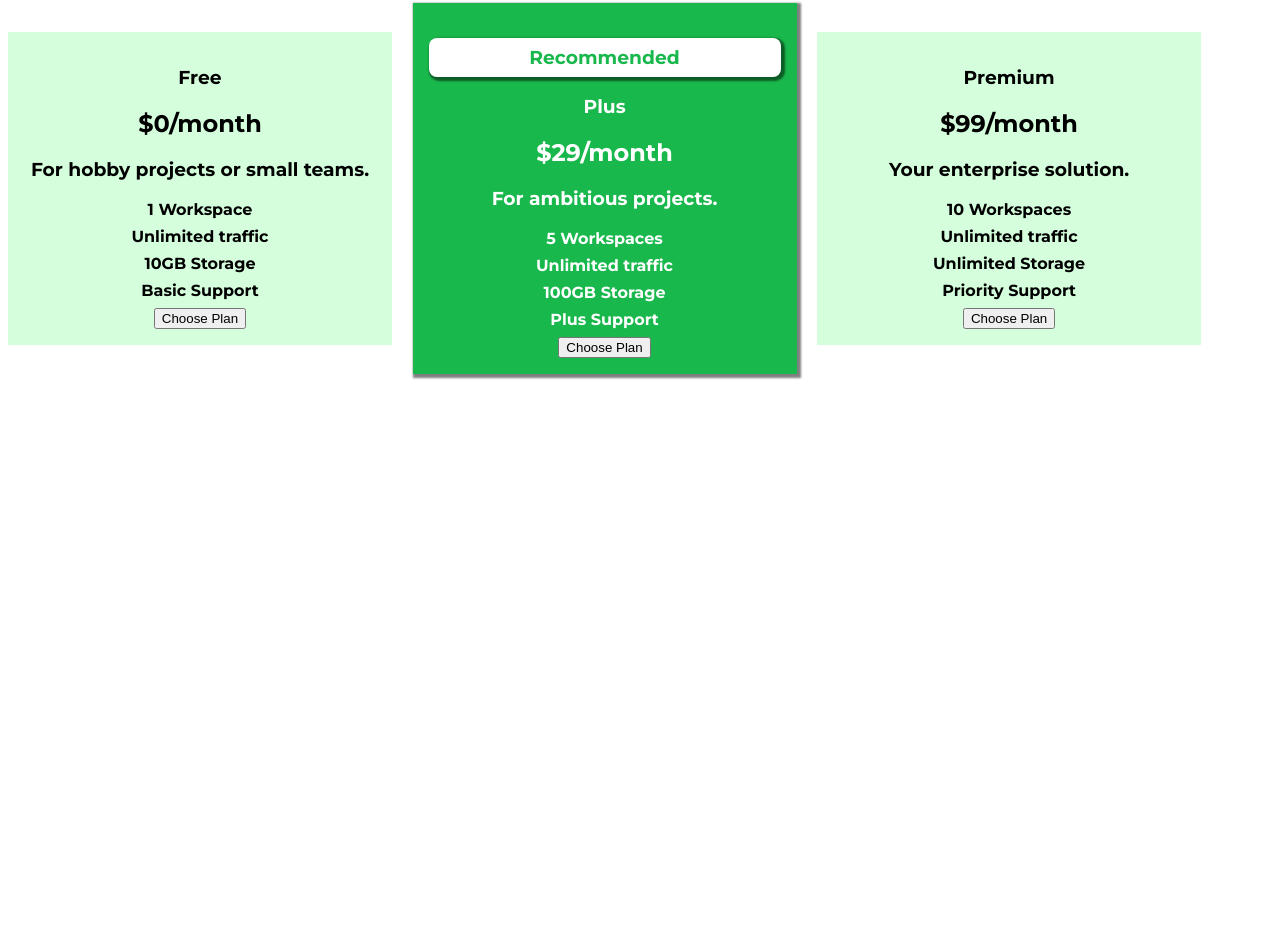
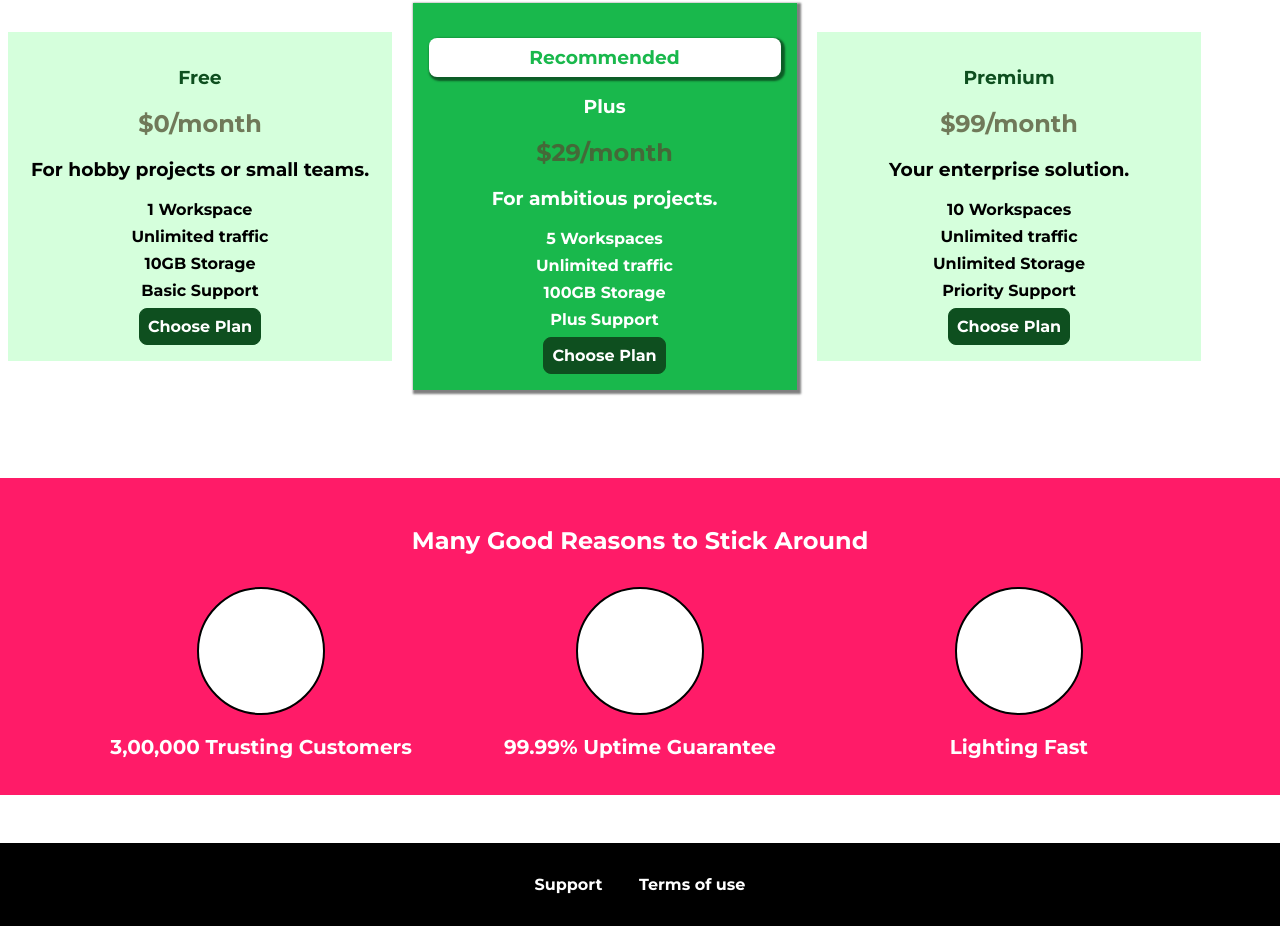
Before and after one commit to suryaprakash539/CSS, a plain HTML site: page index.html in a window 1280 px wide. Shown: the part 645-1571 px from the top of the page. Before the commit the page ends 1027 px from the top, so only its background shows below. Drawn offline with Linux system fonts and the light colour scheme.

Commit message:
have added a footer and made necessary styling to it

```diff
--- a/index.html
+++ b/index.html
@@ -35,8 +35,8 @@
                 <h1 class='section-title'>Choose your plan</h1>
                 <div>
                     <article class='plan'>
-                        <h1>Free</h1>
-                        <h2>$0/month</h2>
+                        <h1 class='plan__title'>Free</h1>
+                        <h2 class='plan__price'>$0/month</h2>
                         <h3>For hobby projects or small teams.</h3>
                         <ul class='plan__features'>
                             <li class='plan__feature'>1 Workspace</li>
@@ -45,13 +45,13 @@
                             <li class='plan__feature'>Basic Support</li>
                         </ul>
                         <div>
-                            <button>Choose Plan</button>
+                            <button class='button'>Choose Plan</button>
                         </div>
                     </article>
                     <article class='plan plan--highlighted'>
                         <h1 class='plan__annotation'>Recommended</h1>
-                        <h1>Plus</h1>
-                        <h2>$29/month</h2>
+                        <h1 class='plan__title'>Plus</h1>
+                        <h2 class='plan__price'>$29/month</h2>
                         <h3>For ambitious projects.</h3>
                         <ul class='plan__features'>
                             <li class='plan__feature'>5 Workspaces</li>
@@ -60,12 +60,12 @@
                             <li class='plan__feature'>Plus Support</li>
                         </ul>
                         <div>
-                            <button>Choose Plan</button>
+                            <button class='button'>Choose Plan</button>
                         </div>
                     </article>
                     <article class='plan'>
-                        <h1>Premium</h1>
-                        <h2>$99/month</h2>
+                        <h1 class='plan__title'>Premium</h1>
+                        <h2 class='plan__price'>$99/month</h2>
                         <h3>Your enterprise solution.</h3>
                         <ul class='plan__features'>
                             <li class='plan__feature'>10 Workspaces</li>
@@ -74,11 +74,46 @@
                             <li class='plan__feature'>Priority Support</li>
                         </ul>
                         <div>
-                            <button>Choose Plan</button>
+                            <button class='button'>Choose Plan</button>
                         </div>
                     </article>
                 </div>
             </section>
+            <section id='key-features'>
+                <h1 class='section-title'>Many Good Reasons to Stick Around</h1>
+                <ul class='key-feature__list'>
+                    <li class='key-feature'>
+                        <div class='key-feature__image'>
+
+                        </div>
+                        <p class='key-feature__description'>3,00,000 Trusting Customers</p>
+                    </li>
+                    <li class='key-feature'>
+                        <div class='key-feature__image'>
+
+                        </div>
+                        <p class='key-feature__description'>99.99% Uptime Guarantee</p>
+                    </li>
+                    <li class='key-feature'>
+                        <div class='key-feature__image'>
+
+                        </div>
+                        <p class='key-feature__description'>Lighting Fast</p>
+                    </li>
+                </ul>
+            </section>
         </main>
+        <footer class='main-footer'>
+            <nav>
+                <ul class='main-footer__links'>
+                    <li class='main-footer__link'>
+                        <a href="#">Support</a>
+                    </li>
+                    <li class='main-footer__link'>
+                        <a href='#'>Terms of use</a>
+                    </li>
+                </ul>
+            </nav>
+        </footer>
     </body>
 </html>
--- a/main.css
+++ b/main.css
@@ -37,7 +37,16 @@ body{
     box-shadow: 2px 2px 2px 2px rgba(0,0,0,0.5) ;
     border-radius: 8px;
 }
+.plan__title{
+    color:#0e4f1f
+}
 
+.plan__price{
+    color:#525133c5
+}
+.plan--highlighted .plan__title{
+    color:white;
+}
 .plan__features{
     list-style: none;
     padding:0;
@@ -46,6 +55,67 @@ body{
 
 .plan__feature{
     margin:8px;
+}
+
+.button{
+    background:#0e4f1f;
+    color:white;
+    font:inherit;
+    padding:8px;
+    border:1.5px solid #0e4f1f ;
+    border-radius: 8px;
+    cursor: pointer;
+    font-weight: bold;
+}
+
+.button:hover,
+.button:active{
+    background: white;
+    color:#0e4f1f;
+}
+
+.button:focus{
+    outline: none;
+}
+
+#key-features{
+    background: #ff1b68;
+    margin-top:80px;
+    padding:16px;
+}
+
+#key-features .section-title{
+    color:white;
+    margin:32px;
+}
+
+.key-feature__list{
+    list-style: none;
+    margin:0;
+    padding:0;
+    text-align: center;
+}
+
+.key-feature{
+    display: inline-block;
+    width:30%;
+    vertical-align: top;
+}
+
+.key-feature__image{
+    background: white;
+    height: 128px;
+    width:128px;
+    border:2px solid black;
+    border-radius: 50%;
+    margin:auto;
+}
+
+.key-feature__description{
+    font-weight: bold;
+    font-size:20px;
+    color:white;
+    text-align:center;
 }
 
 .section-title{
@@ -118,3 +188,31 @@ body{
      color:#ff1b68;
      border:none;
 }
+
+.main-footer{
+    background:black;
+    padding:32px;
+    margin-top:48px;
+}
+
+.main-footer__links{
+    list-style: none;
+    text-align:center;
+    margin:0;
+    padding:0;
+}
+
+.main-footer__link{
+    display: inline-block;
+    margin:0 16px;
+}
+
+.main-footer__link a{
+    text-decoration: none;
+    color:white
+}
+
+.main-footer__link a:hover,
+.main-footer__link a:active{
+    color:#ccc;
+}
```
